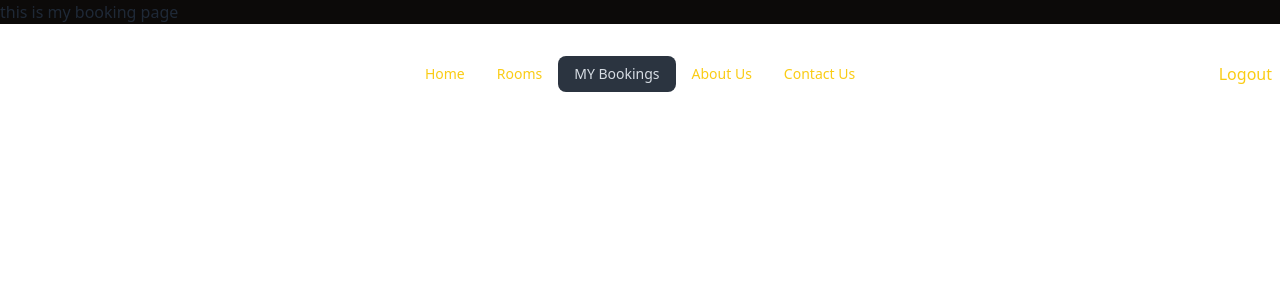
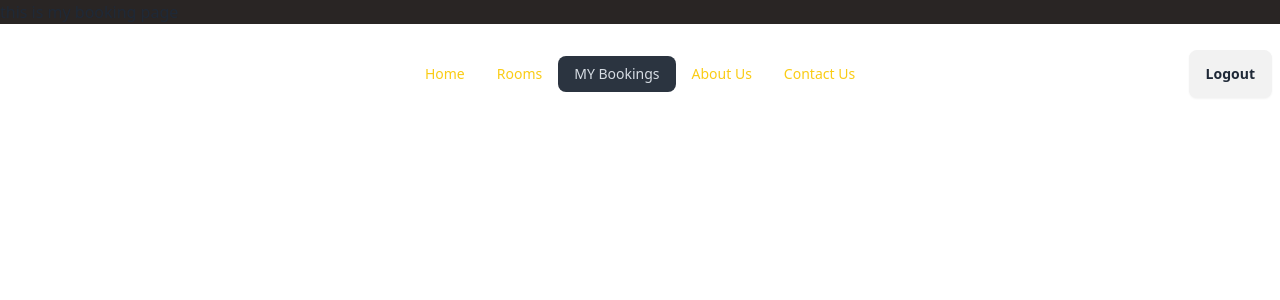
Before and after one commit to Redoan23/cozy-stay-client, a React (Vite) app: page /myBookings in a window 1280 px wide. Shown: the top 300 px of the page. Built offline with nearby package versions, Linux system fonts and the light colour scheme; no server answers; sample sign-in values are in the browser's storage.

Commit message:
login and regester page done

```diff
--- a/src/Layout/Root.jsx
+++ b/src/Layout/Root.jsx
@@ -5,7 +5,7 @@ import Footer from '../Pages/Navbar&Footer/Footer';
 
 const Root = () => {
     return (
-        <div className=' max-w-screen-2xl mx-auto bg-stone-950'>
+        <div className=' max-w-screen-2xl mx-auto bg-stone-800'>
             <Navbar></Navbar>
             <Outlet></Outlet>
 
--- a/src/Pages/AuthProvider/AuthProvider.jsx
+++ b/src/Pages/AuthProvider/AuthProvider.jsx
@@ -40,7 +40,7 @@ const AuthProvider = ({ children }) => {
         }
     }, [])
 
-    const AuthInfo = {createUser, loginUser, logOutUser, googleSignIn, user}
+    const AuthInfo = {createUser, loginUser, logOutUser, googleSignIn, user, loading}
 
     return (
         <AuthContext.Provider value={AuthInfo} >
--- a/src/Pages/Home/Newsletter/Newsletter.jsx
+++ b/src/Pages/Home/Newsletter/Newsletter.jsx
@@ -11,7 +11,7 @@ const Newsletter = () => {
                     <div className=' w-full mx-auto text-center space-y-10 pt-24'>
                         <h3 className=' text-center font-semibold text-5xl text-green-600  '> Newsletter</h3>
                         <input className=' w-[350px] relative rounded-xl bg-white h-10 mx-auto text-white px-3' type="email" placeholder='Your Email Here' name="email" id="email" />
-                        <button className=' text-white bg-green-600 p-2 absolute lg:right-[38.5%] rounded-xl'>Subscribe</button>
+                        <button className=' text-white bg-red-600 p-2 absolute lg:right-[38.5%] rounded-xl'>Subscribe</button>
 
                     </div>
                 </div>
--- a/src/Pages/Login/Login.jsx
+++ b/src/Pages/Login/Login.jsx
@@ -4,7 +4,7 @@ import { AuthContext } from '../AuthProvider/AuthProvider';
 
 const Login = () => {
 
-    const { loginUser } = useContext(AuthContext)
+    const { loginUser, googleSignIn } = useContext(AuthContext)
 
     const handleLogin = (e) => {
         e.preventDefault()
@@ -16,6 +16,9 @@ const Login = () => {
         loginUser(email, password)
             .then(res => console.log(res.user))
             .catch(err => console.error(err))
+    }
+    const handleGoogle = () => {
+        googleSignIn()
     }
     return (
         <div className=' '>
@@ -42,6 +45,10 @@ const Login = () => {
                         </label>
                         <input type="password" placeholder="password" name='password' className="input input-bordered" required />
                     </div>
+                    <div className=' flex items-center gap-3'>
+                        <h1 className=' text-white'>login with social : </h1>
+                        <Link onClick={handleGoogle}><span className="text-blue-600 font-semibold">G</span><span className=" text-red-600">o</span><span className=" text-yellow-400">o</span><span className=" text-blue-600">g</span><span className=" text-green-700">l</span><span className="text-red-600">e</span></Link>
+                    </div>
                     <div className="">
                         <button className="bg-yellow-600 px-10 py-4 text-center btn-primary">Login</button>
                     </div>
--- a/src/Pages/Navbar&Footer/Navbar.jsx
+++ b/src/Pages/Navbar&Footer/Navbar.jsx
@@ -4,7 +4,11 @@ import { AuthContext } from '../AuthProvider/AuthProvider';
 
 const Navbar = () => {
 
-    const{user, logoutUser}=useContext(AuthContext)
+    const { user, logOutUser } = useContext(AuthContext)
+
+    const handleLogout = () => {
+        logOutUser()
+    }
 
     const items = <>
         <li><NavLink to={'/'}>Home</NavLink></li>
@@ -33,7 +37,7 @@ const Navbar = () => {
                 </ul>
             </div>
             <div className="navbar-end">
-               {user? <Link><button>Logout</button></Link>  :<Link className="btn"  to={'/login'}>Login</Link>}
+                {user ? <Link className="btn" onClick={handleLogout}><button>Logout</button></Link> : <Link className="btn" to={'/login'}>Login</Link>}
             </div>
         </div>
     );
--- /dev/null
+++ b/src/Routes/PrivateRoutes/PrivateRoutes.jsx
@@ -0,0 +1,17 @@
+import React, { useContext } from 'react';
+import { AuthContext } from '../../Pages/AuthProvider/AuthProvider';
+import { Navigate } from 'react-router-dom';
+
+const PrivateRoutes = ({children}) => {
+    const {user, loading}=useContext(AuthContext)
+    if(loading){
+        return "loading..."
+    }
+    if(user){
+        return children
+    }
+
+    return <Navigate to={'/login'}></Navigate>
+};
+
+export default PrivateRoutes;
--- a/src/Routes/Routes.jsx
+++ b/src/Routes/Routes.jsx
@@ -5,6 +5,7 @@ import Rooms from "../Pages/Rooms/Rooms";
 import MyBookings from "../Pages/MyBookings/MyBookings";
 import Login from "../Pages/Login/Login";
 import Register from "../Pages/Register/Register";
+import PrivateRoutes from "./PrivateRoutes/PrivateRoutes";
 
 const router = createBrowserRouter([
     {
@@ -21,7 +22,7 @@ const router = createBrowserRouter([
             },
             {
                 path: '/myBookings',
-                element: <MyBookings></MyBookings>
+                element: <PrivateRoutes><MyBookings></MyBookings></PrivateRoutes>
             },
             {
                 path: '/login',
```
